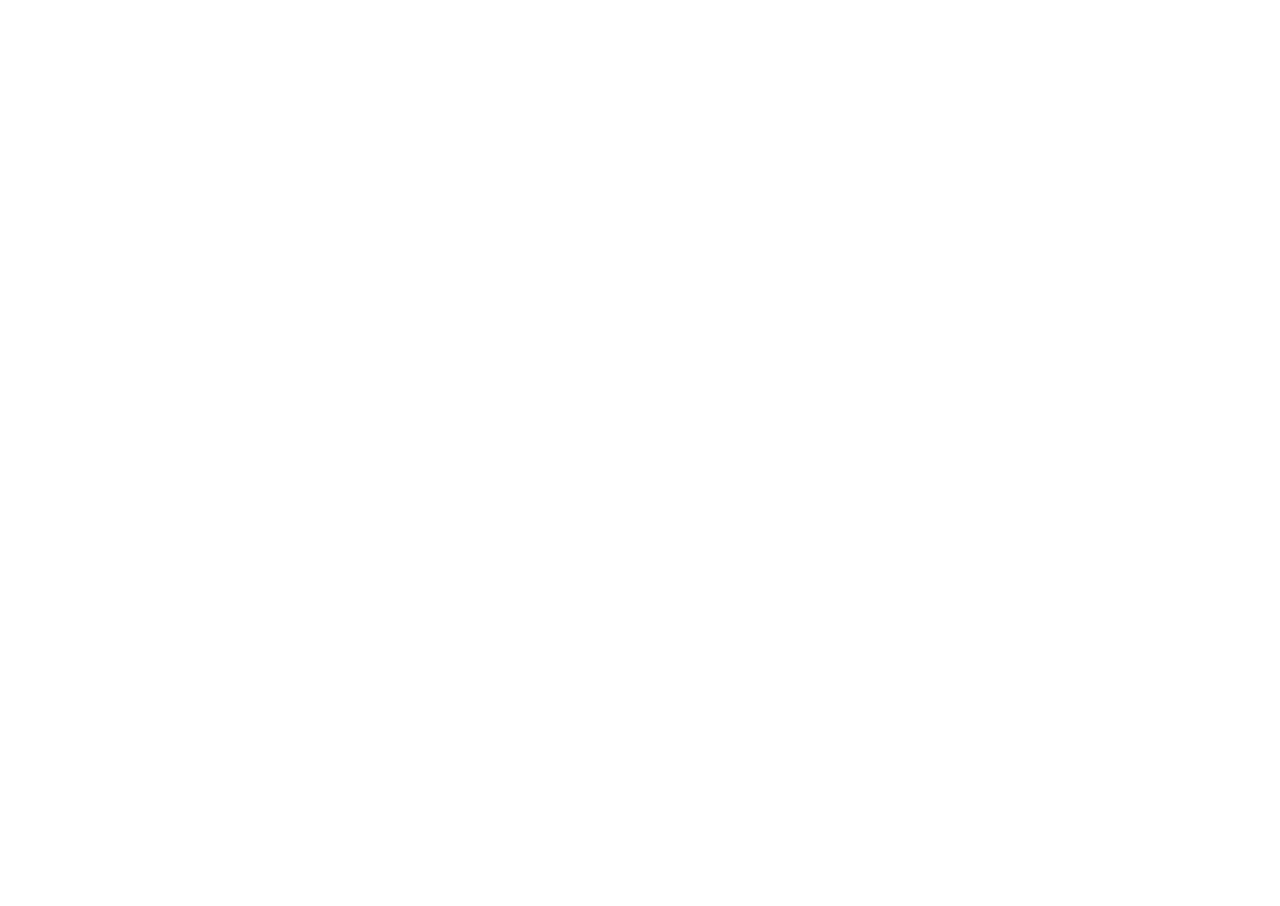
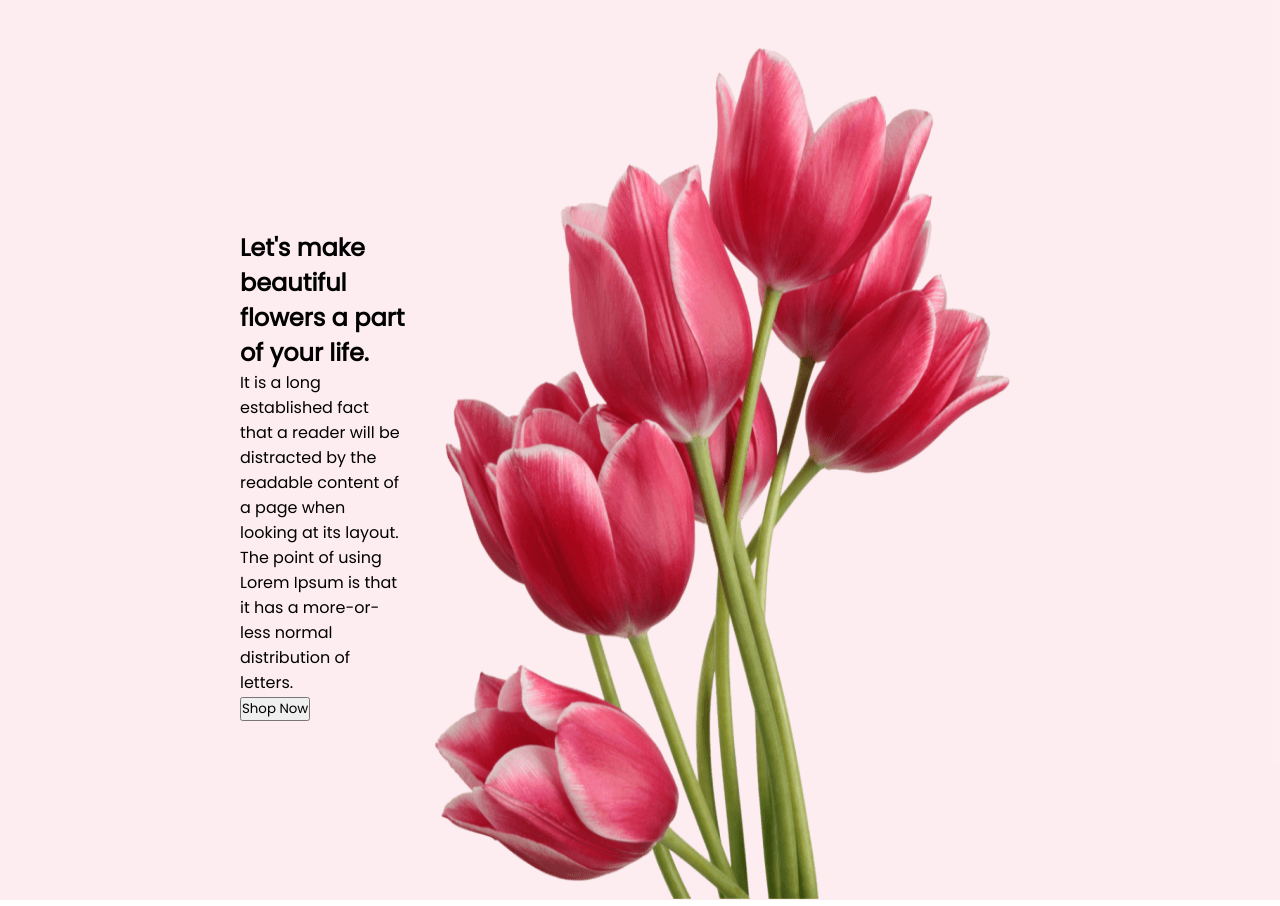
Before and after one commit to rabby159/garden-of-delights, a plain HTML site: page index.html in a window 1280 px wide. Before the commit the page ends 800 px from the top, so only its background shows below. Drawn offline with Linux system fonts and the light colour scheme.

Commit message:
added header text and header img

```diff
--- a/index.html
+++ b/index.html
@@ -14,7 +14,16 @@
 </head>
 <body>
     <header>
-
+        <section class="header-cointainer">
+            <div class="header-describe">
+                <h1 class="header-title">Let's make beautiful flowers a part of your life.</h1>
+                <p class="header-title-describe">It is a long established fact that a reader will be distracted by the readable content of a page when looking at its layout. The point of using Lorem Ipsum is that it has a more-or-less normal distribution of letters.</p>
+                <button class="btn">Shop Now</button>
+            </div>
+            <div class="header-img">
+                <img class="flower-img" src="./Flower Asset/pngwing 10.png" alt="">
+            </div>
+        </section>
     </header>
     <main>
 
--- a/style.css
+++ b/style.css
@@ -1,3 +1,24 @@
 *{
+    margin: 0;
+    padding: 0;
     font-family: 'Poppins', sans-serif;
 }
+
+/* header section start  */
+.header-cointainer{
+    height: 850px;
+    background: rgba(229, 84, 115, 0.10);
+    display: flex;
+    justify-content: space-around;
+    align-items: center;
+    padding: 50px 240px 0px;
+
+}
+.flower-img{
+    /* padding-top: 50px; */
+    width: 635px;
+    height: 854px;
+    background-position: right bottom;
+
+
+}
```
